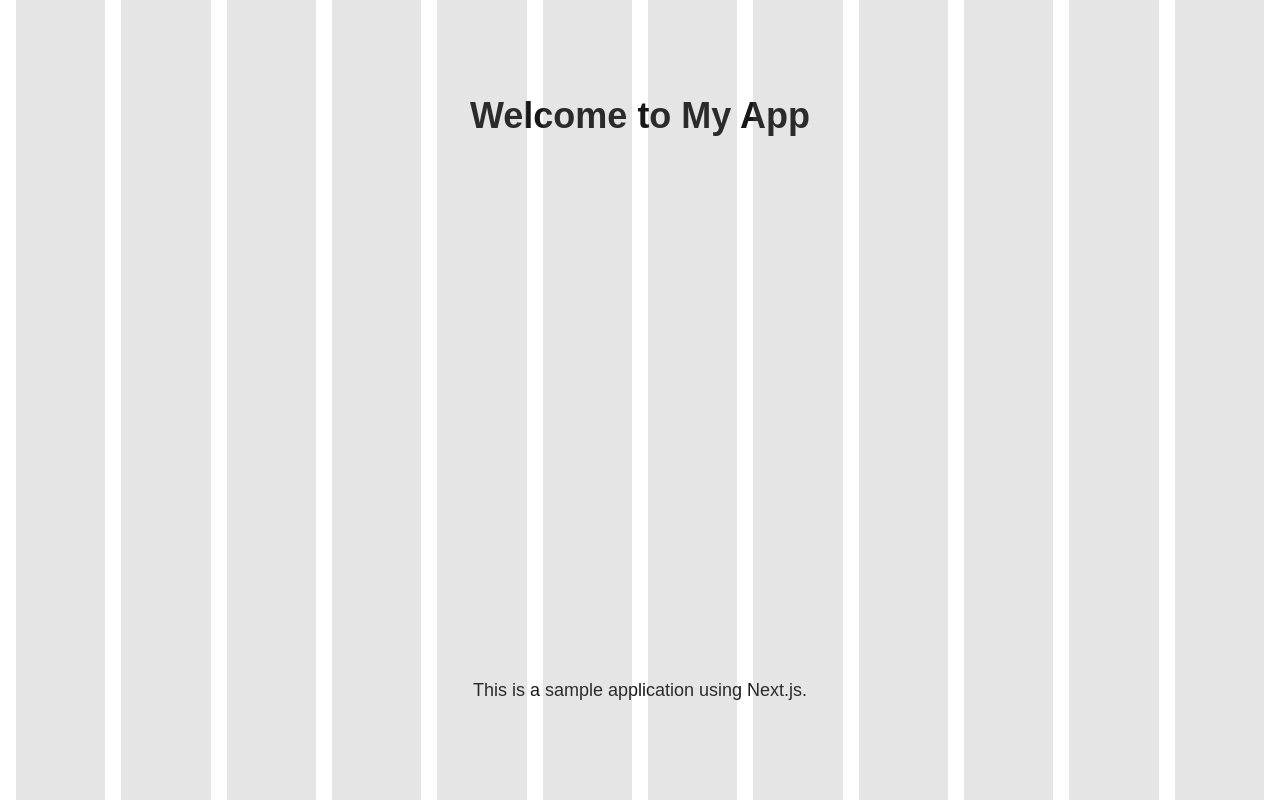
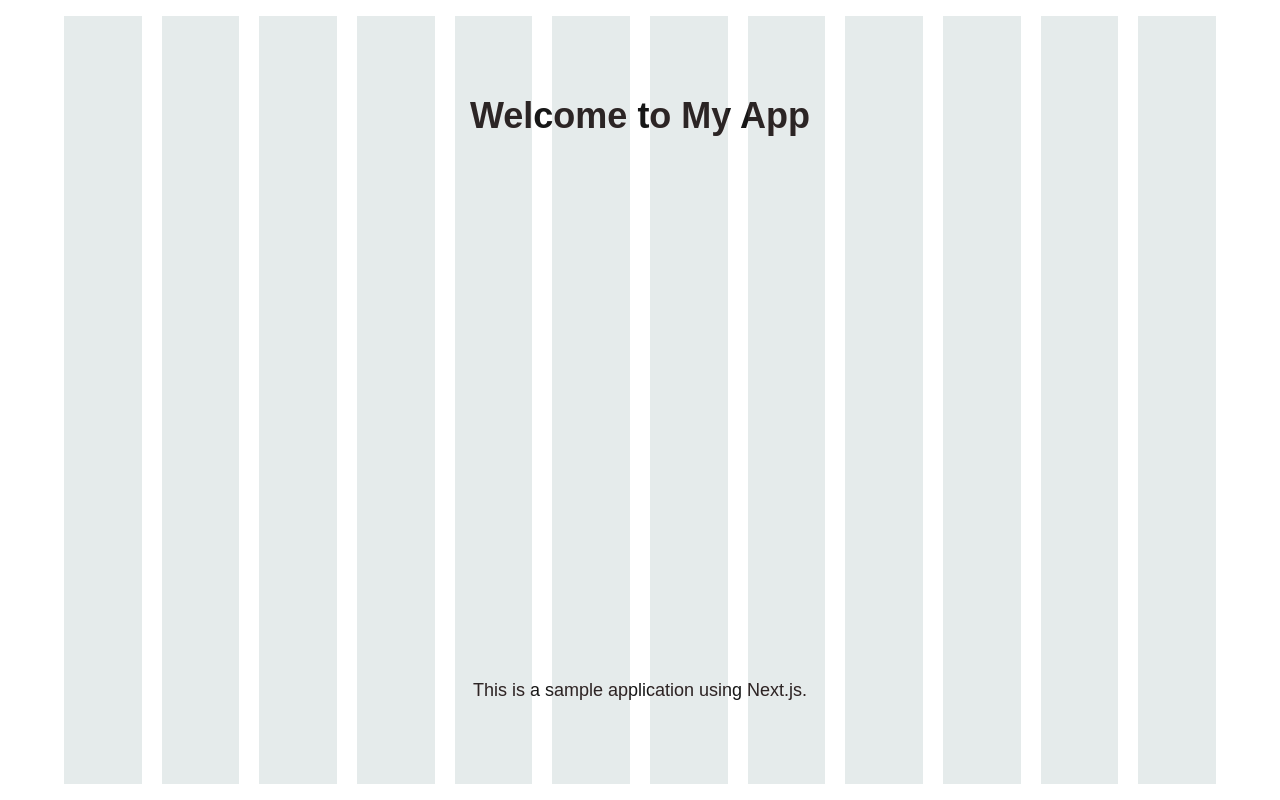
Before and after one commit to Morax8/GH6, a Next.js app: page / in a window 1280 px wide. Built offline with nearby package versions, Linux system fonts and the light colour scheme.

Commit message:
fixing width

```diff
--- a/app/components/GridGuides.js
+++ b/app/components/GridGuides.js
@@ -2,27 +2,19 @@
 
 import React from "react";
 
-const GridGuides = () => {
-  const columns = 12;
-  const gutter = 16; // px
-  const columnWidth = `calc((100% - ${(columns - 1) * gutter}px) / ${columns})`;
+export default function GridGuides() {
+  const gridsGuide = new Array(12).fill(null);
 
   return (
     <div
-      className="pointer-events-none fixed inset-0 z-[9999] hidden md:flex"
+      className="pointer-events-none fixed inset-0 z-[9999] hidden md:block"
       style={{ mixBlendMode: "difference" }}
     >
-      <div className="w-full flex px-4 gap-[16px]">
-        {Array.from({ length: columns }).map((_, i) => (
-          <div
-            key={i}
-            className="bg-white/10 h-full"
-            style={{ width: columnWidth }}
-          />
+      <div className="absolute grid grid-cols-12 px-16 py-4 w-full h-full gap-5">
+        {gridsGuide.map((_, i) => (
+          <div key={i} className="bg-red-200 w-full h-full opacity-10"></div>
         ))}
       </div>
     </div>
   );
-};
-
-export default GridGuides;
+}
```
